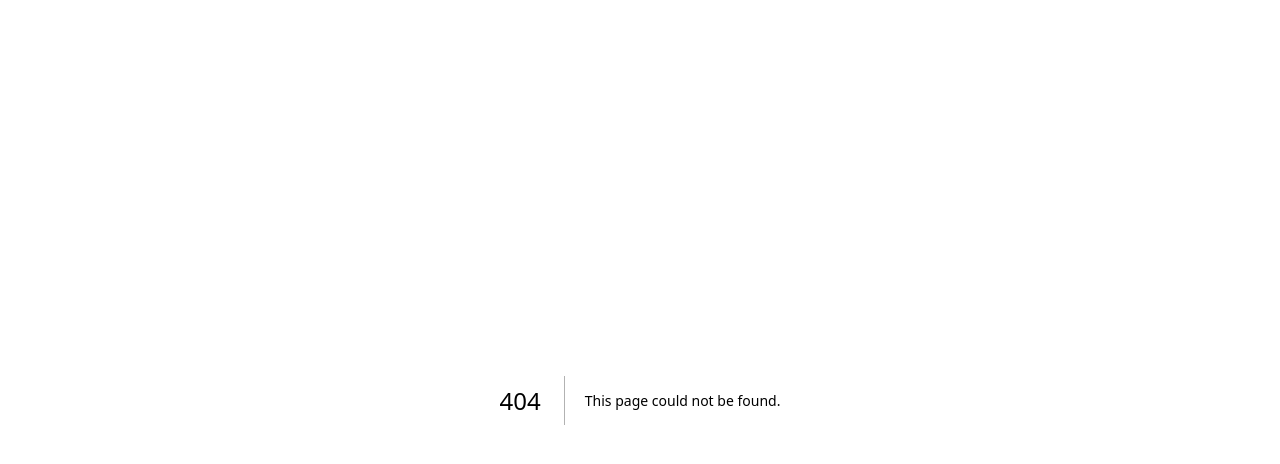
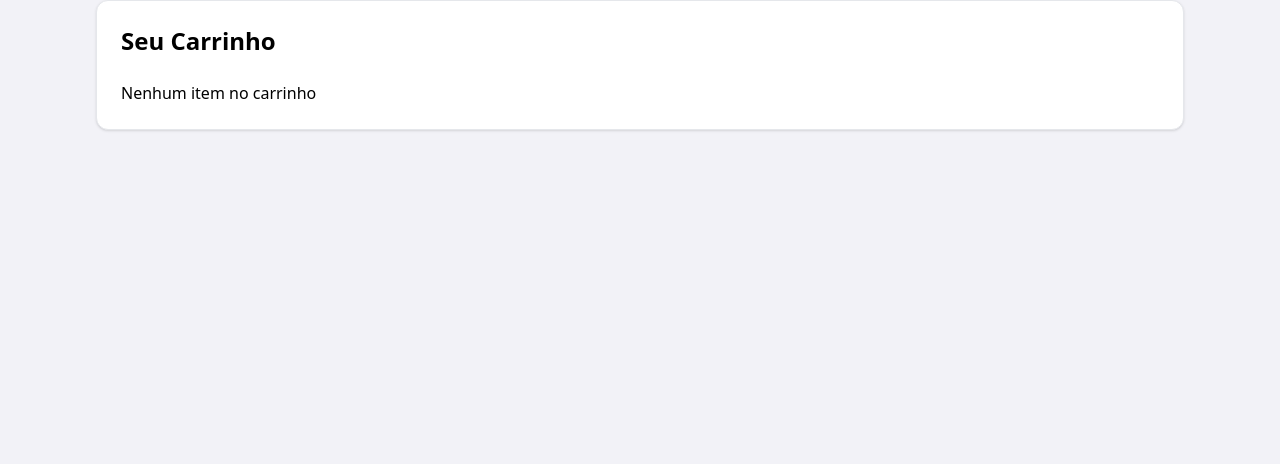
Before and after one commit to jxnathas/gestao-eventos, a Next.js app: page /cart in a window 1280 px wide. Before the commit this address had no page. Shown: the top 464 px of the page. Built offline with nearby package versions, Linux system fonts and the light colour scheme.

Commit message:
Add: Implementar funcionalidade de carrinho de compras com remoção de itens

```diff
--- /dev/null
+++ b/src/app/(protected)/cart/page.tsx
@@ -0,0 +1,34 @@
+'use client';
+import { Button } from '@/components/ui/Button';
+import { Card } from '@/components/ui/Card';
+import { Section } from '@/components/ui/Section';
+import { useCartStore } from '@/lib/stores/cartStore';
+
+export default function CartPage() {
+  const { items, removeItem } = useCartStore();
+
+  return (
+    <Section>
+      <Card className="p-6">
+        <h1 className="text-2xl font-semibold mb-6">Seu Carrinho</h1>
+        {items.length === 0 ? (
+          <p>Nenhum item no carrinho</p>
+        ) : (
+          <div className="space-y-4">
+            {items.map((item) => (
+              <div key={`${item.eventId}-${item.sectorId}`} className="flex justify-between items-center border-b pb-4">
+                <span>Ingresso #{item.eventId}</span>
+                <Button variant="ghost" size="sm" onClick={() => removeItem(item.eventId, item.sectorId)}>
+                  Remover
+                </Button>
+              </div>
+            ))}
+            <Button variant="primary" className="w-full mt-6" href="/checkout">
+              Finalizar Compra
+            </Button>
+          </div>
+        )}
+      </Card>
+    </Section>
+  );
+}
--- /dev/null
+++ b/src/lib/stores/cartStore.ts
@@ -0,0 +1,24 @@
+import { create } from 'zustand';
+
+type CartItem = {
+  eventId: number;
+  sectorId: number;
+  quantity: number;
+};
+
+type CartState = {
+  items: CartItem[];
+  addItem: (item: CartItem) => void;
+  removeItem: (eventId: number, sectorId: number) => void;
+};
+
+export const useCartStore = create<CartState>((set) => ({
+  items: [],
+  addItem: (item) => set((state) => ({ items: [...state.items, item] })),
+  removeItem: (eventId, sectorId) =>
+    set((state) => ({
+      items: state.items.filter(
+        (item) => !(item.eventId === eventId && item.sectorId === sectorId)
+      ),
+    })),
+}));
```
